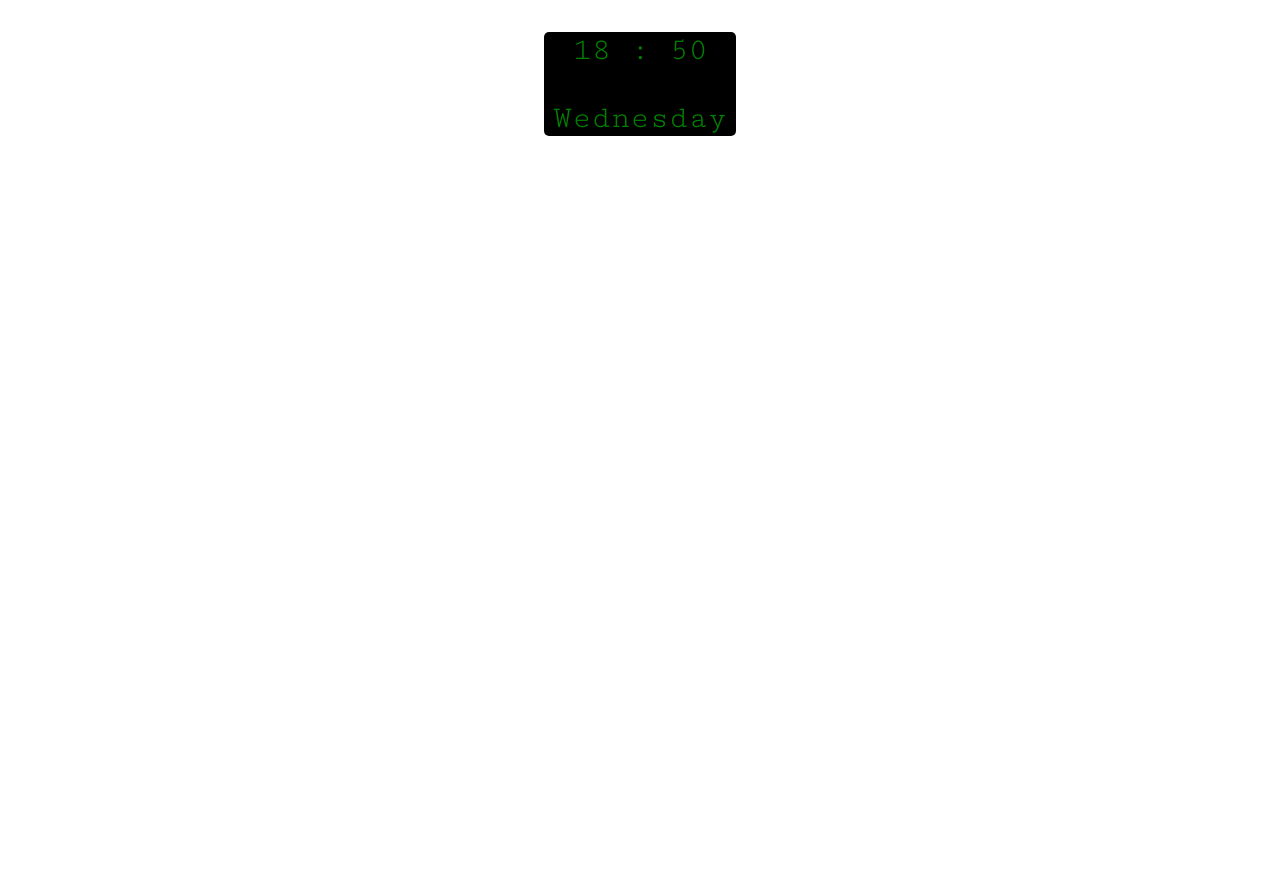
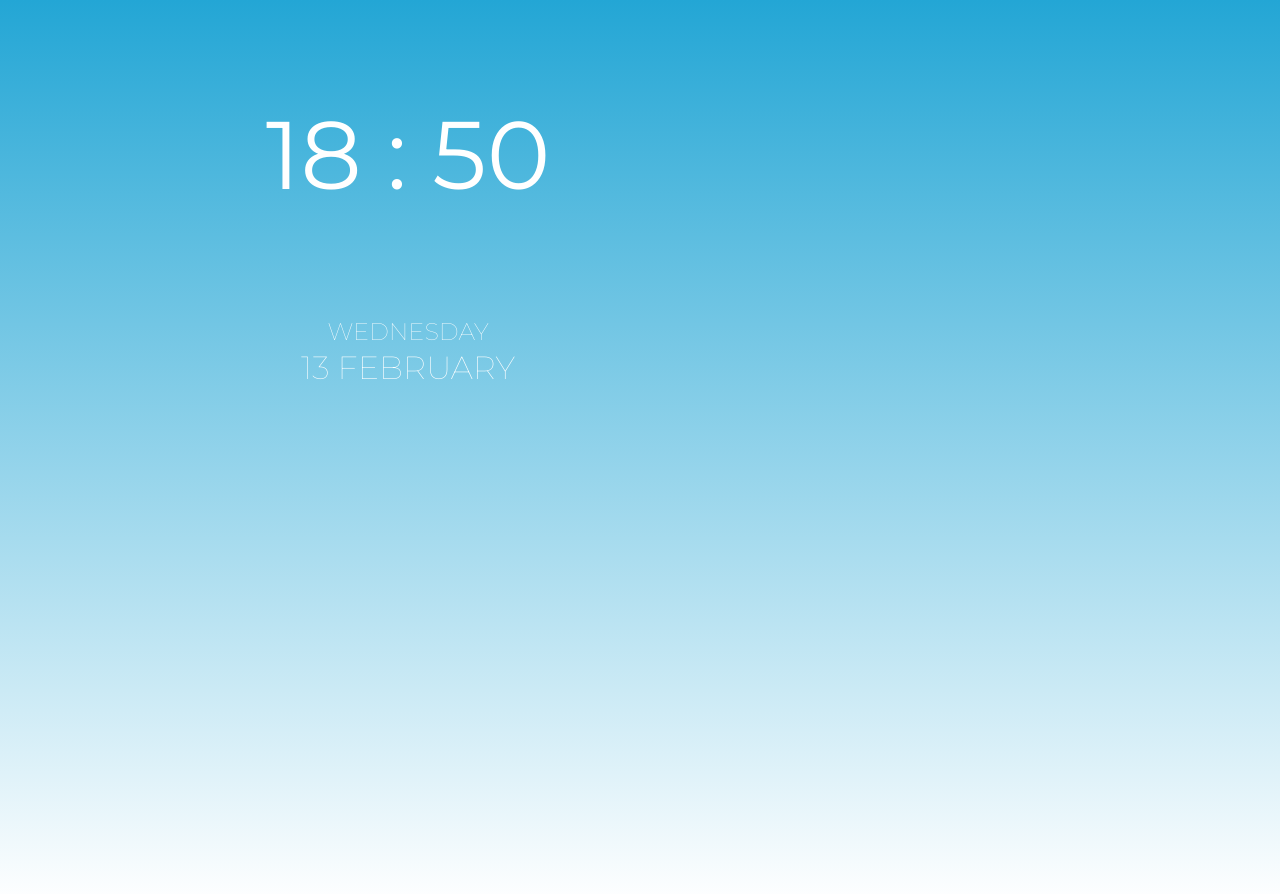
Before and after one commit to daniellenall/clock, a plain HTML site: page index.html in a window 1280 px wide. Before the commit the page ends 800 px from the top, so only its background shows below. Drawn offline with Linux system fonts and the light colour scheme.

Commit message:
Small style changes

```diff
--- a/index.html
+++ b/index.html
@@ -16,6 +16,8 @@
         </p>
         <p class="date">
             <span id="day"></span>
+            <br/>
+            <span id="date"></span>
         </p>
     </div>
 </div>
--- a/styles/main.css
+++ b/styles/main.css
@@ -1,15 +1,31 @@
-@import url('https://fonts.googleapis.com/css?family=Cutive+Mono');
+@import url('https://fonts.googleapis.com/css?family=Montserrat:100,300,400');
 
 body {
-    font-family: 'Cutive Mono', monospace;
+    font-family: 'Montserrat', sans-serif;
+    background: linear-gradient(0deg, #FFFFFF,  #23A6D5);
+}
+
+.wrapper {
+    width: 100vh;
+    height: 100vh;
 }
 
 .overlay {
-    background-color: #000;
-    color: green;
+    color: #FFF;
     font-size: 2em;
     text-align: center;
     border-radius: 5px;
-    width: 6em;
     margin: 0 auto;
 }
+
+.date {
+    text-transform: uppercase;
+    font-weight: 200;
+}
+
+#clock {
+    font-size: 3em;
+}
+.date > #day {
+    font-size: 0.75em;
+}
```
